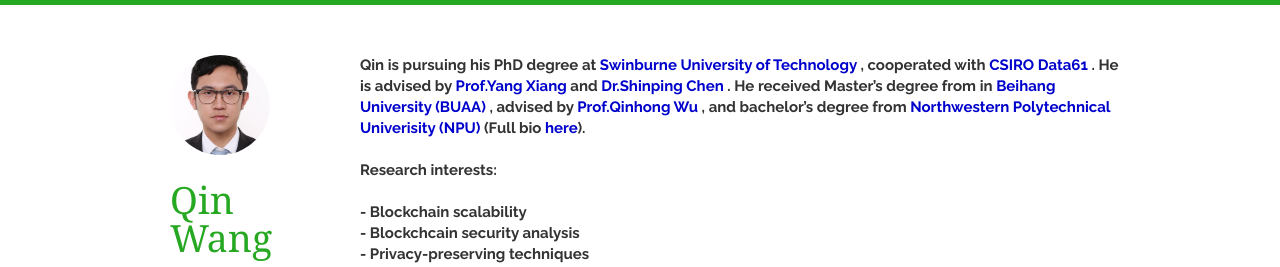
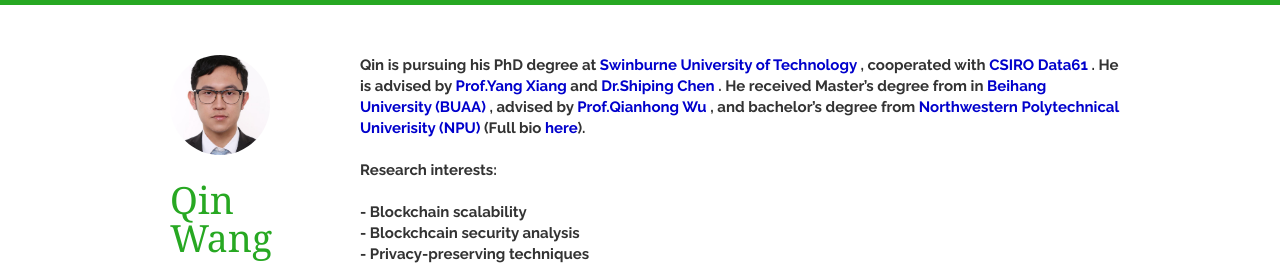
Before and after one commit to AaronWang-git/qinwang-git.github.io, a Jekyll site: the page built from index.html, in a window 1280 px wide. Shown: the top 267 px of the page. Built offline with Jekyll 4.4.1, drawn with Linux system fonts in a browser that asks for light colours; nearby versions of some CDN libraries; the list of posts is cut into pages by our own code.

Commit message:
Update bio.html

```diff
--- a/_includes/bio.html
+++ b/_includes/bio.html
@@ -3,8 +3,8 @@
 <article>
 <strong>
     Qin is pursuing his PhD degree at <a href="https://www.swinburne.edu.au/"> Swinburne University of Technology </a>, cooperated with  <a href="https://data61.csiro.au"> CSIRO Data61 </a>.
-    He is advised by <a href="http://nsclab.org/yang/"> Prof.Yang Xiang </a> and <a href="https://www.cse.unsw.edu.au/~z9195738/"> Dr.Shinping Chen </a>.
-    He received Master’s degree from in <a href="https://ev.buaa.edu.cn/"> Beihang University (BUAA) </a>, advised by <a href="https://scholar.google.com/citations?user=z_kFFlkAAAAJ&hl=zh-CN"> Prof.Qinhong Wu </a>,
+    He is advised by <a href="http://nsclab.org/yang/"> Prof.Yang Xiang </a> and <a href="https://www.cse.unsw.edu.au/~z9195738/"> Dr.Shiping Chen </a>.
+    He received Master’s degree from in <a href="https://ev.buaa.edu.cn/"> Beihang University (BUAA) </a>, advised by <a href="https://scholar.google.com/citations?user=z_kFFlkAAAAJ&hl=zh-CN"> Prof.Qianhong Wu </a>,
     and bachelor’s degree from <a href="https://en.nwpu.edu.cn/"> Northwestern Polytechnical Univerisity (NPU) </a> (Full bio <a href="https://qinwang.tech/"> here</a>).
 
 <br>
```
